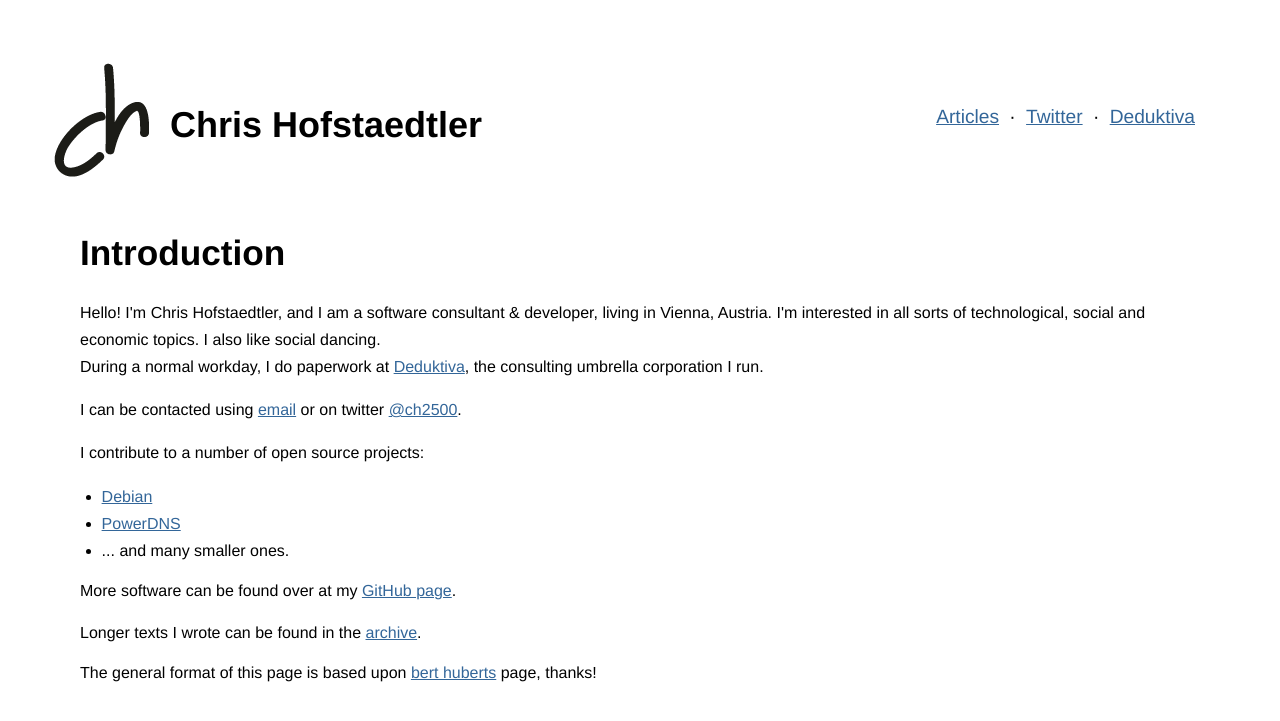
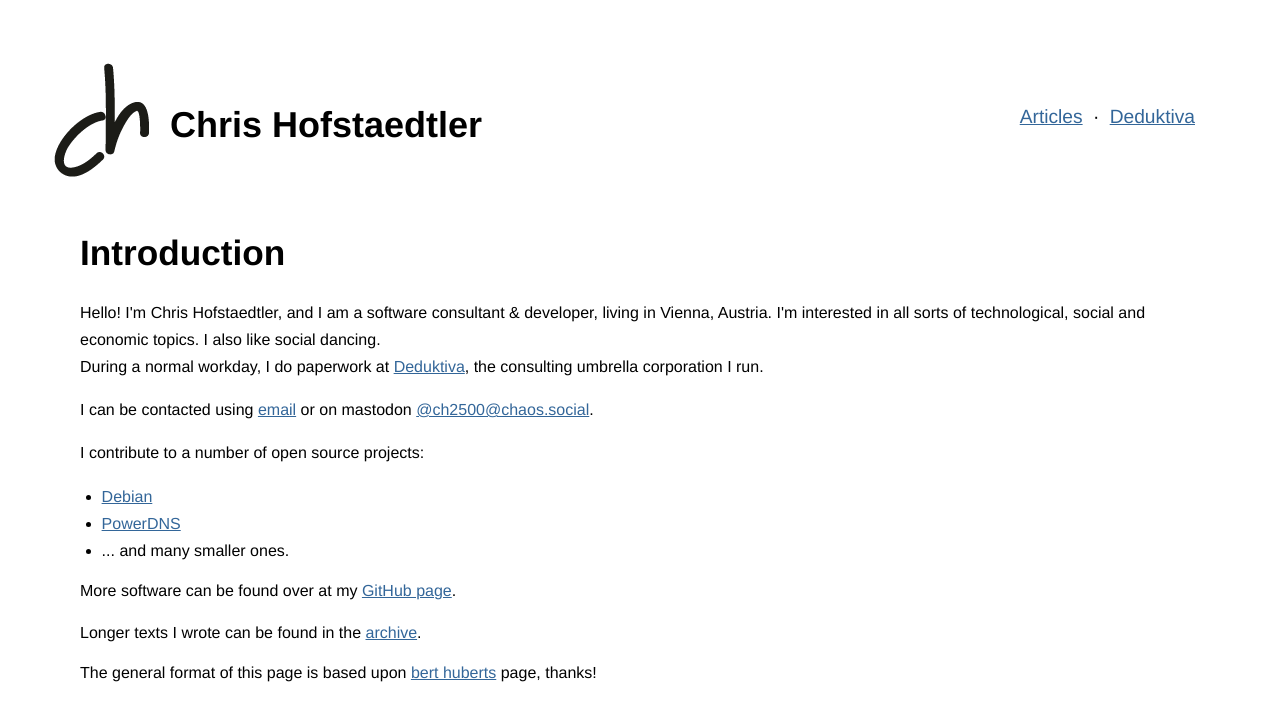
Before and after one commit to zeha/zeha.at-site, a Jekyll site: the page built from index.html, in a window 1280 px wide. Shown: the top 721 px of the page. Built offline with Jekyll 4.4.1, drawn with Linux system fonts in a browser that asks for light colours.

Commit message:
Remove twitter links

```diff
--- a/_layouts/default.html
+++ b/_layouts/default.html
@@ -13,7 +13,6 @@
   {% if page.title %}
   <meta property="og:title" content="{{ page.title }}">
   <meta name="author" content="Chris Hofstaedtler">
-  <meta name="twitter:site" content="@ch2500">
   {% endif %}
 
   {% if page.date %}
@@ -32,7 +31,6 @@
       <div id="headermenu">
         <span class="menu">
           <a href="/blog/">Articles</a> ·
-          <a href="https://twitter.com/ch2500">Twitter</a> ·
           <a href="https://deduktiva.com/">Deduktiva</a>
         </span>
       </div>
--- a/index.html
+++ b/index.html
@@ -14,7 +14,7 @@ title: Introduction
   </p>
 
   <p>
-    I can be contacted using <a href="" id="inlineemail">email</a> or on twitter <a href="https://twitter.com/ch2500/">@ch2500</a>.
+    I can be contacted using <a href="" id="inlineemail">email</a> or on mastodon <a href="https://chaos.social/@ch2500">@ch2500@chaos.social</a>.
   </p>
 
   <p>
```
